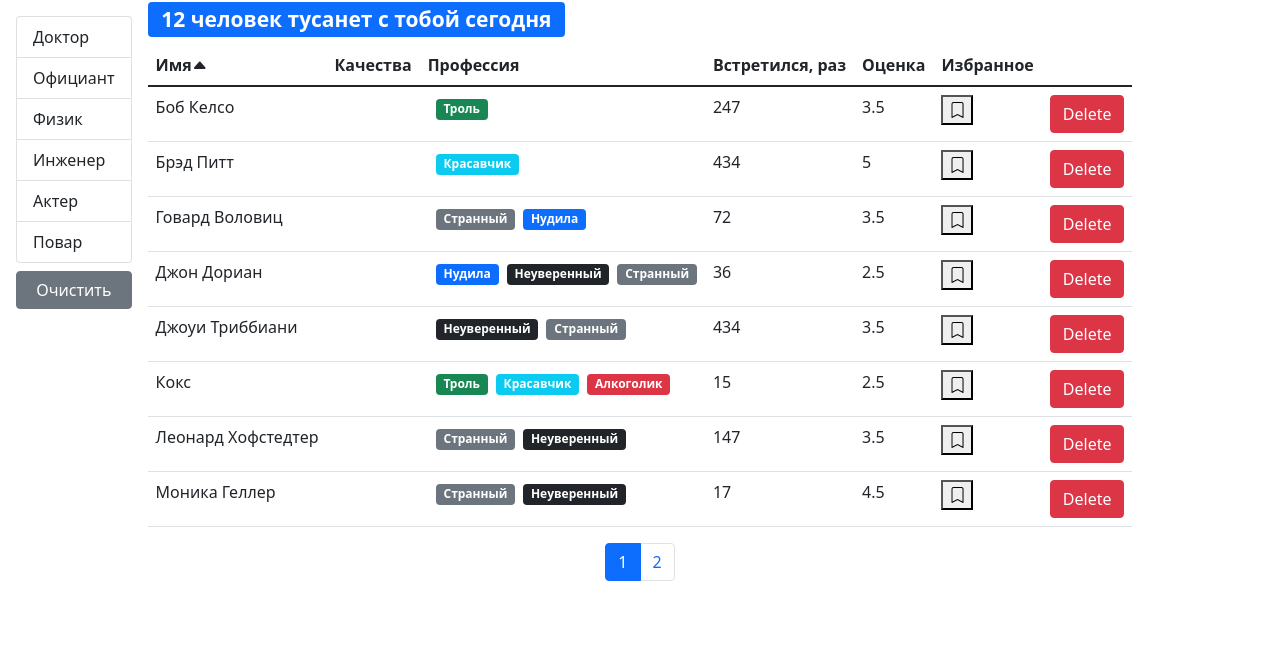
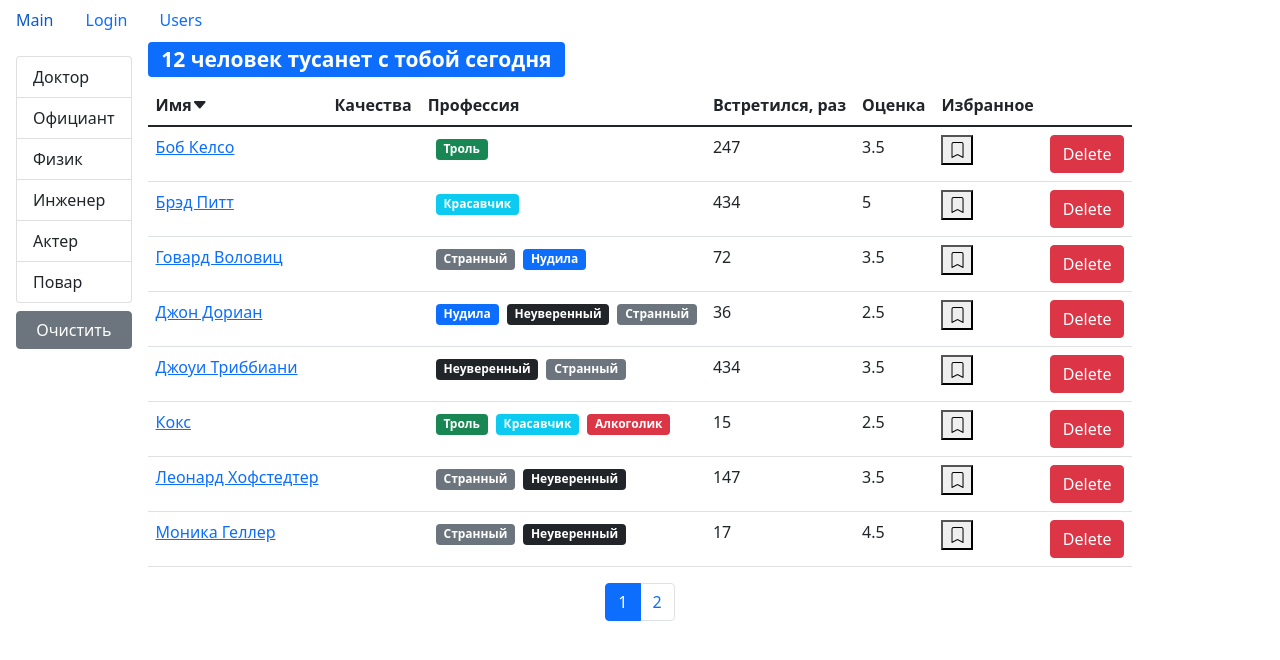
Before and after one commit to SetRedEyes/fast-company-app, a React (Create React App) app: page /users in a window 1280 px wide. Shown: the top 660 px of the page. Built offline with nearby package versions, Linux system fonts and the light colour scheme.

Commit message:
implemented react-router

```diff
--- a/package.json
+++ b/package.json
@@ -11,6 +11,7 @@
     "prop-types": "^15.7.2",
     "react": "^17.0.2",
     "react-dom": "^17.0.2",
+    "react-router-dom": "^5.3.0",
     "react-scripts": "4.0.3",
     "web-vitals": "^1.0.1"
   },
--- a/src/App.js
+++ b/src/App.js
@@ -1,8 +1,26 @@
 import React from "react"
 import Users from "./components/users"
+import NavBar from "./components/navBar"
+import { Switch, Route } from "react-router-dom"
+import Main from "./components/main"
+import Login from "./components/login"
+import UserPage from "./components/userPage"
 
 function App() {
-  return <Users />
+  return (
+    <div>
+      <NavBar />
+      <Switch>
+        <Route path="/" exact component={Main} />
+        <Route path="/login" component={Login} />
+        <Route
+          path="/users/:userId"
+          render={(props) => <UserPage {...props} />}
+        />
+        <Route path="/users" component={Users} />
+      </Switch>
+    </div>
+  )
 }
 
 export default App
--- a/src/api/fake.api/user.api.js
+++ b/src/api/fake.api/user.api.js
@@ -150,6 +150,14 @@ const fetchAll = () =>
     }, 2000)
   })
 
+const getById = (id) =>
+  new Promise((resolve) => {
+    window.setTimeout(function () {
+      resolve(users.find((user) => user._id === id))
+    }, 1000)
+  })
+
 export default {
-  fetchAll
+  fetchAll,
+  getById
 }
--- /dev/null
+++ b/src/components/login.jsx
@@ -0,0 +1,7 @@
+import React from "react"
+
+const Login = () => {
+  return <h1>Login</h1>
+}
+
+export default Login
--- /dev/null
+++ b/src/components/main.jsx
@@ -0,0 +1,7 @@
+import React from "react"
+
+const Main = () => {
+  return <h1> MainPage</h1>
+}
+
+export default Main
--- /dev/null
+++ b/src/components/navBar.jsx
@@ -0,0 +1,26 @@
+import React from "react"
+import { Link } from "react-router-dom"
+
+const NavBar = () => {
+  return (
+    <ul className="nav">
+      <li className="nav-item">
+        <Link className="nav-link active" aria-current="page" to="/">
+          Main
+        </Link>
+      </li>
+      <li className="nav-item">
+        <Link className="nav-link" to="/login">
+          Login
+        </Link>
+      </li>
+      <li className="nav-item">
+        <Link className="nav-link" to="/users">
+          Users
+        </Link>
+      </li>
+    </ul>
+  )
+}
+
+export default NavBar
--- a/src/components/qualitie.jsx
+++ b/src/components/qualitie.jsx
@@ -1,17 +1,17 @@
 import React from "react"
 import PropTypes from "prop-types"
 
-const Quality = ({ color, name, _id }) => {
+const Qualitie = ({ color, name, _id }) => {
   return (
     <span className={`badge bg-${color} ms-2`} key={_id}>
       {name}
     </span>
   )
 }
-Quality.propTypes = {
+Qualitie.propTypes = {
   color: PropTypes.string,
   name: PropTypes.string,
   _id: PropTypes.string
 }
 
-export default Quality
+export default Qualitie
--- a/src/components/tableBody.jsx
+++ b/src/components/tableBody.jsx
@@ -1,8 +1,10 @@
 import React from "react"
 import PropTypes from "prop-types"
 import _ from "lodash"
+import { Link } from "react-router-dom"
 
 const TableBody = ({ data, columns }) => {
+  console.log(columns)
   const renderContent = (item, column) => {
     if (columns[column].component) {
       const component = columns[column].component
@@ -18,9 +20,19 @@ const TableBody = ({ data, columns }) => {
     <tbody>
       {data.map((item) => (
         <tr key={item._id}>
-          {Object.keys(columns).map((column) => (
-            <td key={column}>{renderContent(item, column)}</td>
-          ))}
+          {Object.keys(columns).map((column) => {
+            if (column === "name") {
+              return (
+                <td key={column}>
+                  <Link to={`users/${item._id}`}>
+                    {renderContent(item, column)}
+                  </Link>
+                </td>
+              )
+            } else {
+              return <td key={column}>{renderContent(item, column)}</td>
+            }
+          })}
         </tr>
       ))}
     </tbody>
--- a/src/components/tableHeader.jsx
+++ b/src/components/tableHeader.jsx
@@ -13,12 +13,15 @@ const TableHeader = ({ onSort, selectedSort, columns }) => {
     }
   }
 
-  const renderArrow = (item) => {
-    if (selectedSort.path === item && selectedSort.order === "desc") {
-      return <i className="bi bi-caret-down-fill"></i>
-    } else if (selectedSort.path === item && selectedSort.order === "asc") {
-      return <i className="bi bi-caret-up-fill"></i>
+  const renderSortArrow = (selectedSort, currentPath) => {
+    if (selectedSort.path === currentPath) {
+      if (selectedSort.order === "asc") {
+        return <i className="bi bi-caret-down-fill"></i>
+      } else {
+        return <i className="bi bi-caret-up-fill"></i>
+      }
     }
+    return null
   }
 
   return (
@@ -36,7 +39,7 @@ const TableHeader = ({ onSort, selectedSort, columns }) => {
             scope="col"
           >
             {columns[column].name}
-            {renderArrow(columns[column].path)}
+            {renderSortArrow(selectedSort, columns[column].path)}
           </th>
         ))}
       </tr>
--- /dev/null
+++ b/src/components/userPage.jsx
@@ -0,0 +1,49 @@
+import React, { useEffect, useState } from "react"
+import PropTypes from "prop-types"
+import api from "../api"
+import Qualitie from "./qualitie"
+import { useHistory, useParams } from "react-router-dom"
+
+const UserPage = () => {
+  const [user, setUser] = useState(null)
+  const history = useHistory()
+
+  const { userId } = useParams()
+
+  useEffect(() => {
+    api.users.getById(userId).then((data) => setUser(data))
+  }, [])
+
+  const handleUsersList = () => {
+    history.push("/users")
+  }
+
+  console.log(user)
+  if (user) {
+    return (
+      <>
+        <h1>{user.name}</h1>
+        <h2>Профессия: {user.profession.name}</h2>
+        {user.qualities.map((quality) => (
+          <Qualitie key={quality._id} {...quality} />
+        ))}
+        <p>completedMeetings: {user.completedMeetings}</p>
+        <h2>Rate: {user.rate}</h2>
+        <button
+          onClick={() => {
+            handleUsersList()
+          }}
+        >
+          все пользователи
+        </button>
+      </>
+    )
+  }
+
+  return <h2>Loading...</h2>
+}
+UserPage.propTypes = {
+  match: PropTypes.object
+}
+
+export default UserPage
--- a/src/index.js
+++ b/src/index.js
@@ -4,10 +4,13 @@ import "./index.css"
 import reportWebVitals from "./reportWebVitals"
 import "bootstrap/dist/css/bootstrap.css"
 import App from "./App"
+import { BrowserRouter } from "react-router-dom"
 
 ReactDOM.render(
   <React.StrictMode>
-    <App />
+    <BrowserRouter>
+      <App />
+    </BrowserRouter>
   </React.StrictMode>,
   document.getElementById("root")
 )
```
Also changed, not shown: 2 other files (tests, documents, lock files or other folders).
